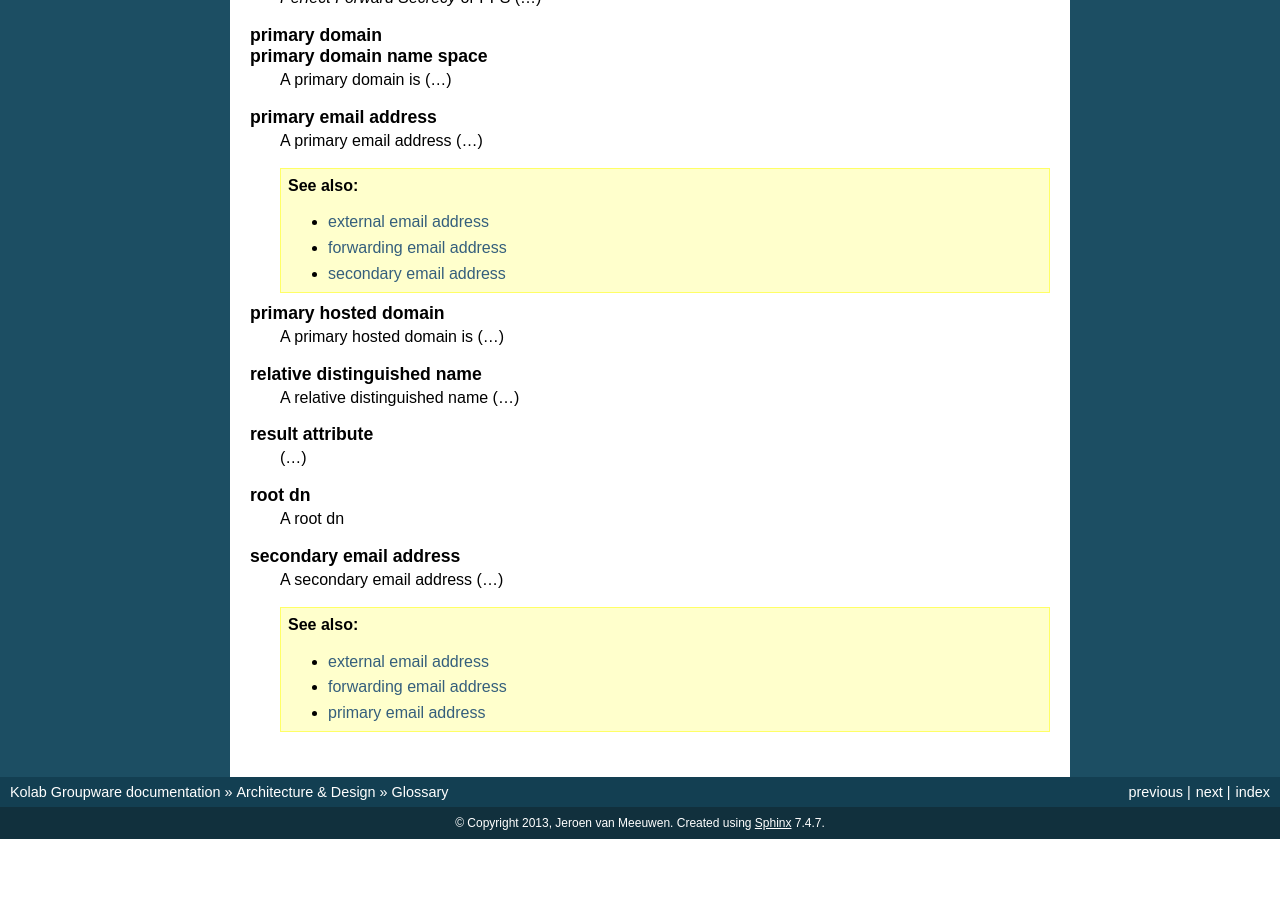
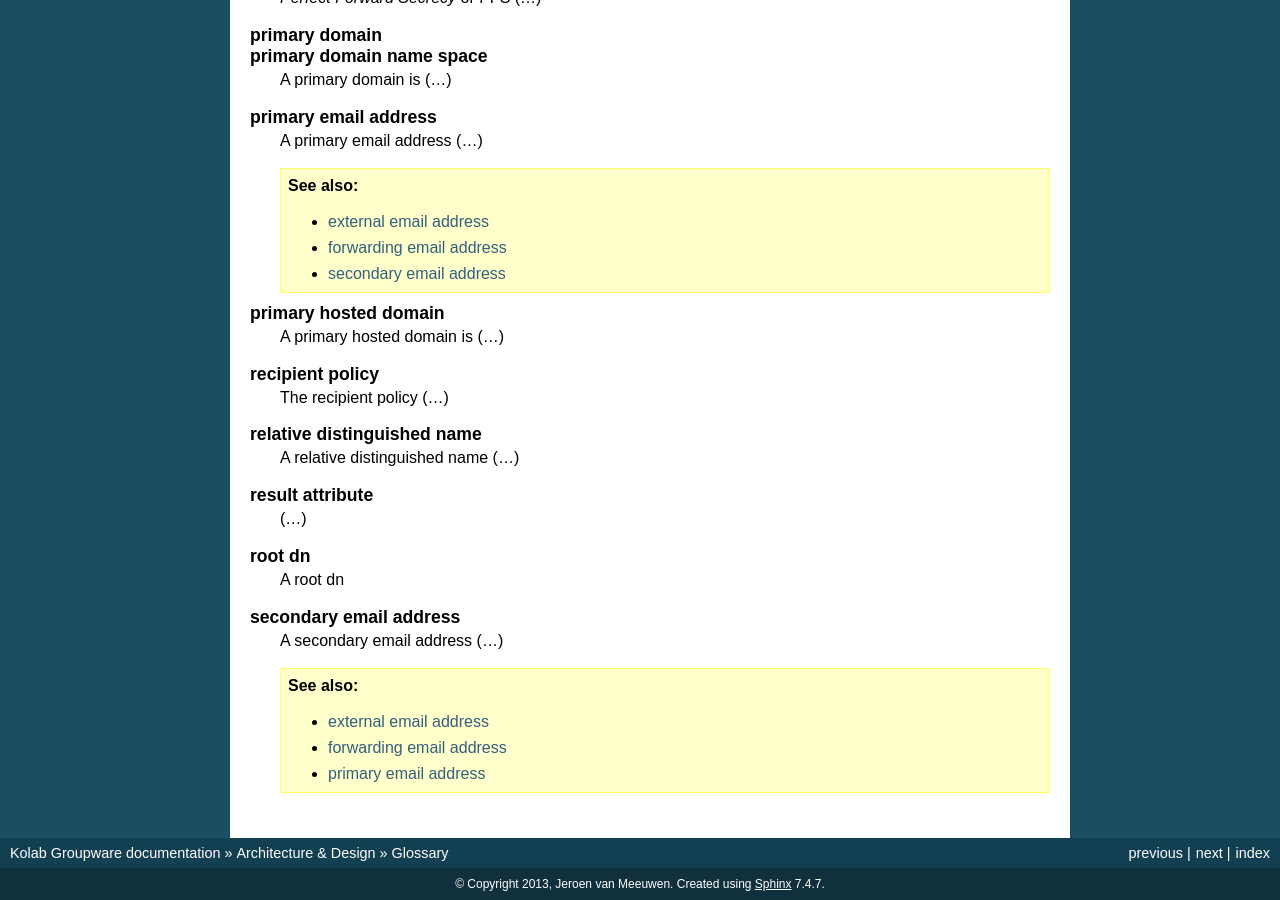
Before and after one commit to kanarip/kolab-docs, a Sphinx documentation site: the page built from source/glossary.rst, in a window 1280 px wide and 900 px high, scrolled down 3037 px. Built offline with Sphinx 7.4.7, drawn with Linux system fonts in a browser that asks for light colours; before the commit the page ends 3876 px from its top, so only the background shows below that.

Commit message:
Add recipient policy term to the glossary

```diff
--- a/source/glossary.rst
+++ b/source/glossary.rst
@@ -210,6 +210,10 @@ Glossary
 
         A primary hosted domain is (...)
 
+    recipient policy
+
+        The recipient policy (...)
+
     relative distinguished name
 
         A relative distinguished name (...)
```
